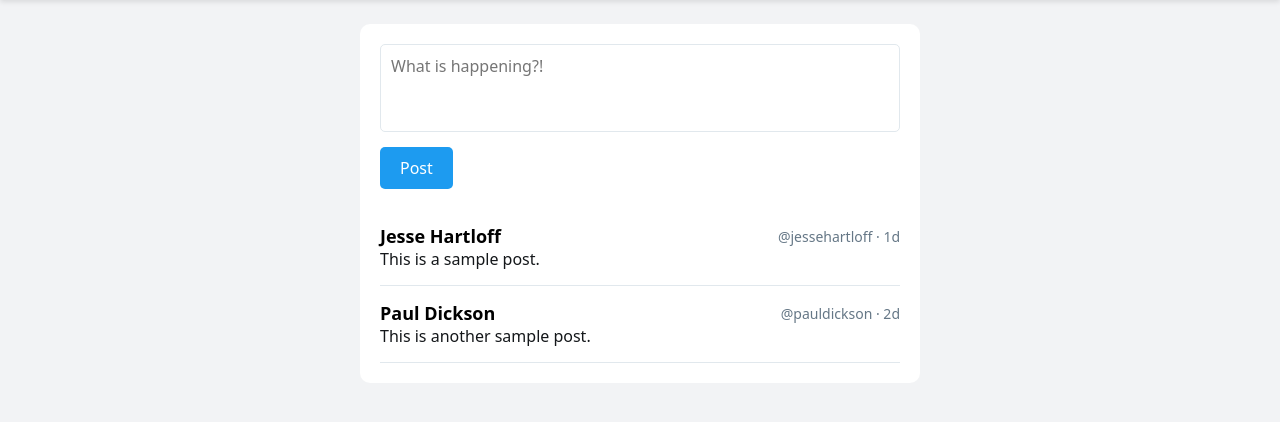
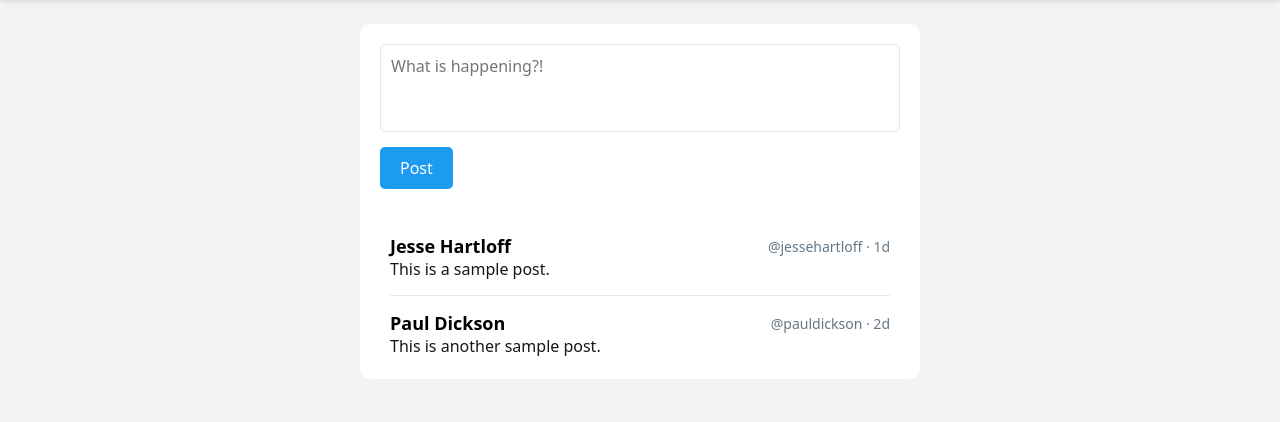
Before and after one commit to Greg11a/CSE-312-Group-Project, a Flask app: page / in a window 1280 px wide. Shown: the part 76-498 px from the top of the page. Run offline with Flask 3, Linux system fonts and the light colour scheme.

Commit message:
scrollable index page

```diff
--- a/templates/index.html
+++ b/templates/index.html
@@ -7,6 +7,13 @@
     <title>Home Page</title>
     <link href="/static/styles.css" rel="stylesheet">
     <link href="https://fonts.googleapis.com/icon?family=Material+Icons" rel="stylesheet">
+    <style>
+        #scrollableDiv {
+            height: 150px;
+            overflow-y: scroll;
+            padding: 10px;
+        }
+    </style>
 </head>
 
 <body>
@@ -28,7 +35,7 @@
                 <textarea placeholder="What is happening?!" rows="3"></textarea>
                 <button>Post</button>
             </div>
-            <div class="post-feed">
+            <div class="post-feed" id="scrollableDiv">
                 <div class="post">
                     <div class="post-header">
                         <h3>Jesse Hartloff</h3>
```
